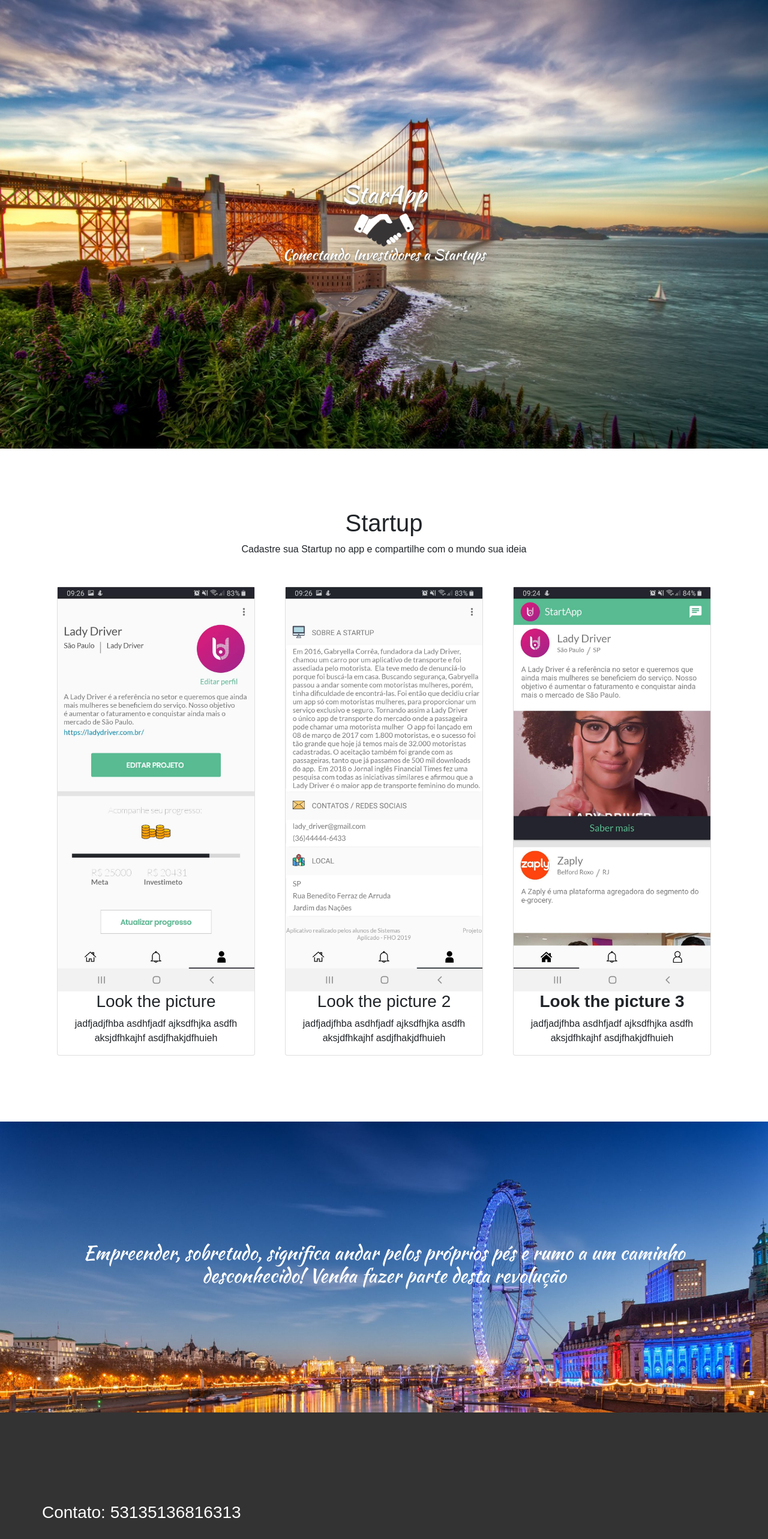
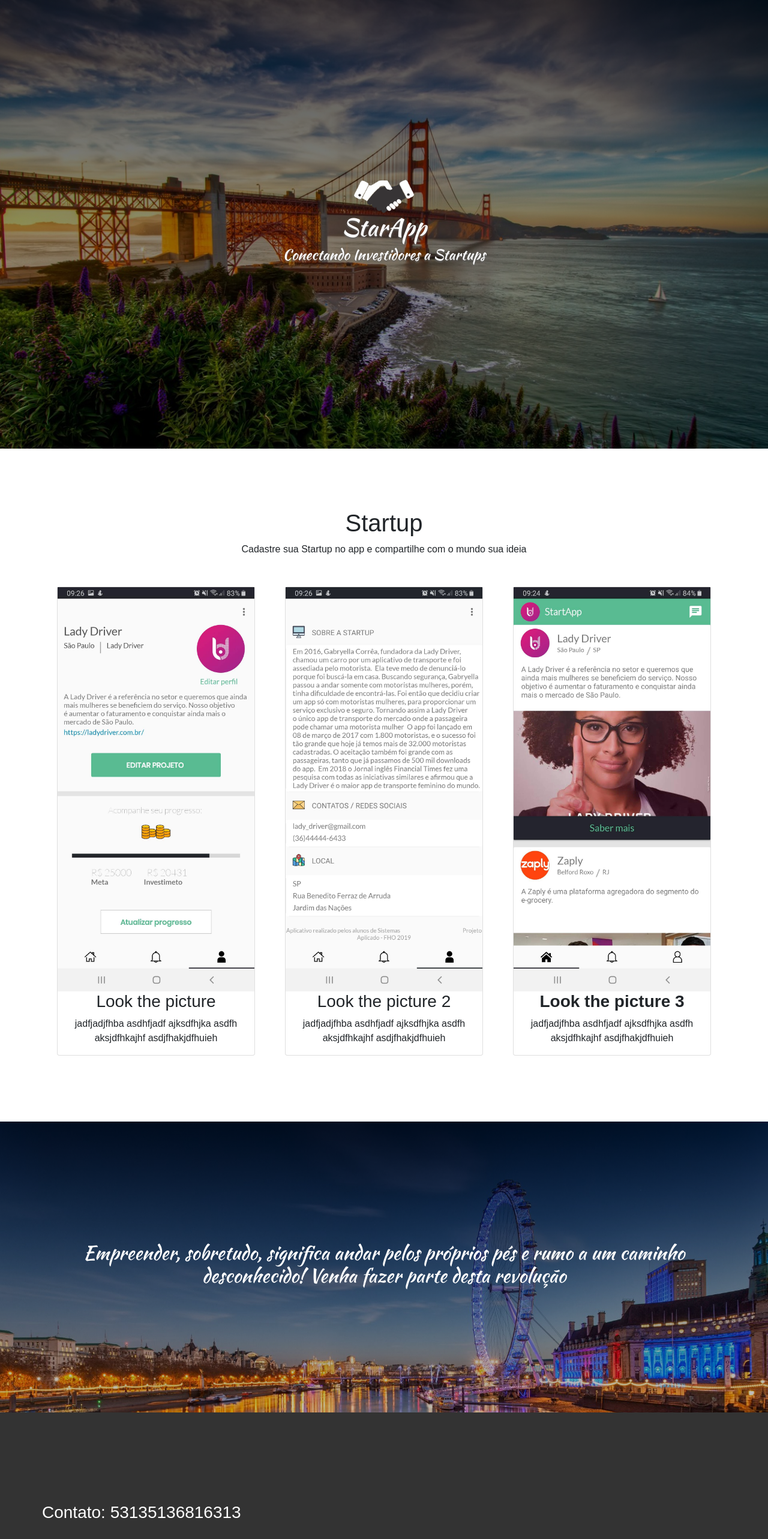
Before and after one commit to GuiLima2304/StarApp, an Angular app: page / in a window 1280 px wide. Shown: the top 2566 px of the page at 60% size. Built offline with nearby package versions, Linux system fonts and the light colour scheme; a web font is replaced by a local one.

Commit message:
linear gradiente no background

```diff
--- a/src/app/pages/home/home.component.html
+++ b/src/app/pages/home/home.component.html
@@ -1,16 +1,23 @@
+<div class="teste">
 <section class="header-site">
+    <!--<div class="teste">-->
     <div class="container">
         <div class="row">
             <div class="col-sm-12">
-                <h1 class="text-center intro transition">StarApp</h1>
-                <div class="text-center">
-                    <img src="assets/logo.png" class = "logo-header">
+                <div class="text-intro text-center">
+
+                    <div>
+                        <img src="assets/logo.png" class = "text-center logo-header">
+                    </div>
+                    <h1 class="text-center intro transition">StarApp</h1>
+                    <h4 class="text-center intro transition">Conectando Investidores a Startups</h4>
                 </div>
-                <h4 class="text-center intro transition">Conectando Investidores a Startups</h4>
             </div>
         </div>
     </div>
+<!--</div>-->
 </section>
+</div>
 
 <section class="content-site">
     <div class="container">
--- a/src/app/pages/home/home.component.scss
+++ b/src/app/pages/home/home.component.scss
@@ -15,7 +15,8 @@
 }
 
 .header-site{
-    background-image: url('src/assets/wpp01.jpg');
+    //background-image: linear-gradient(0deg,rgba(44,44,44,.2),rgba(224,23,3,.6)), url('src/assets/wpp01.jpg');
+    background-image: linear-gradient(0deg, rgba(0, 0, 0, 0.2), rgba(0, 0, 0, 0.7)), url('src/assets/wpp01.jpg');
     background-position: center top;
     background-repeat: no-repeat;
     background-size: cover;
@@ -23,10 +24,18 @@
     color: #ffffff;
     padding-top: 300px;
     padding-bottom: 300px;
+
+    /*background: linear-gradient(0deg,rgba(44,44,44,.2),rgba(224,23,3,.6));*/
+
 }
 
+/*.text-intro{
+    width: 100%;
+
+}*/
 .logo-header{
     width: 100px;
+
 }
 
 .intro{
@@ -39,7 +48,7 @@
 }
 
 .img-site{
-    background-image: url('src/assets/wpp02.jpg');
+    background-image: linear-gradient(0deg, rgba(0, 0, 0, 0.2), rgba(0, 0, 0, 0.7)), url('src/assets/wpp02.jpg');
     background-position: center top;
     background-repeat: no-repeat;
     background-size: cover;
```
